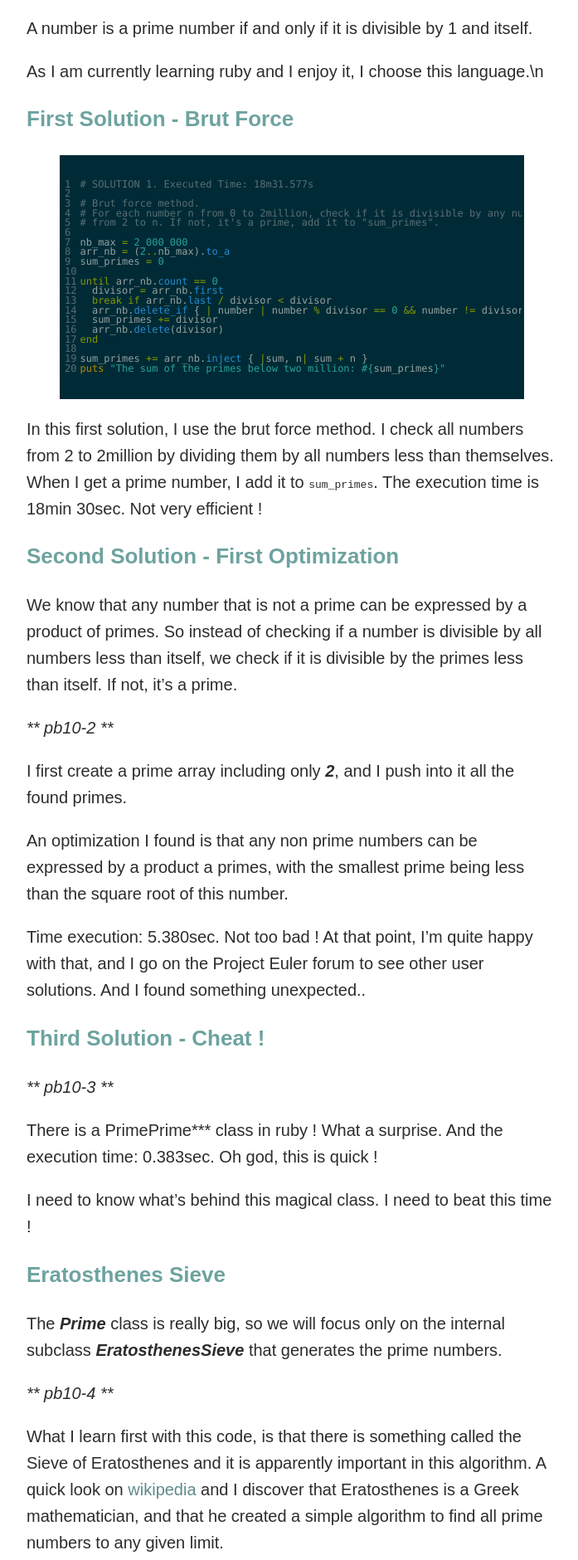
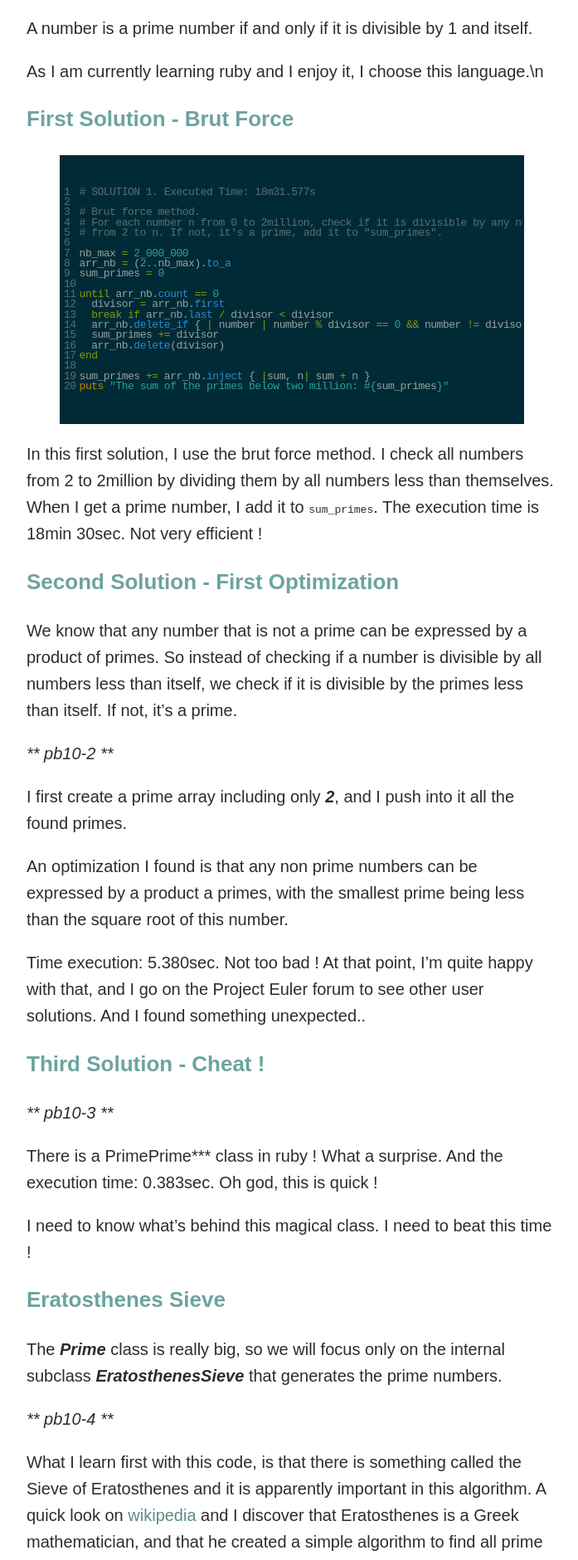
Before and after one commit to florianmainguy/florianmainguy.github.io, a Jekyll site: the page built from _posts/2015-08-28-sum-of-prime-numbers-program-optimization.markdown, in a window 1280 px wide. Shown: the part 948-2828 px from the top of the page at 83% size, without its empty margins (288-985 px from the left). Built offline with Jekyll 4.4.1, drawn with Linux system fonts in a browser that asks for light colours.

Commit message:
restructuration

```diff
--- a/_sass/_layout.scss
+++ b/_sass/_layout.scss
@@ -104,20 +104,17 @@
     font-style: italic;
 }
 .highlight {
-    padding: 3px 3px 3px 3px;
+    padding: 3px 2px 3px 2px;
 }
-.highlight pre {
-    font-family: Menlo, Regular;
-    font-size: 12px;
-}
+
 .highlight pre code {
     display: block;
     white-space: pre;
     overflow-x: auto;
     word-wrap: normal;
     font-family: Menlo;
-    line-height: 90%;
-    letter-spacing: -0.5;
+    line-height: 95%;
+    letter-spacing: -0.5px;
 }
 code {
     font-size: 13px;
```
